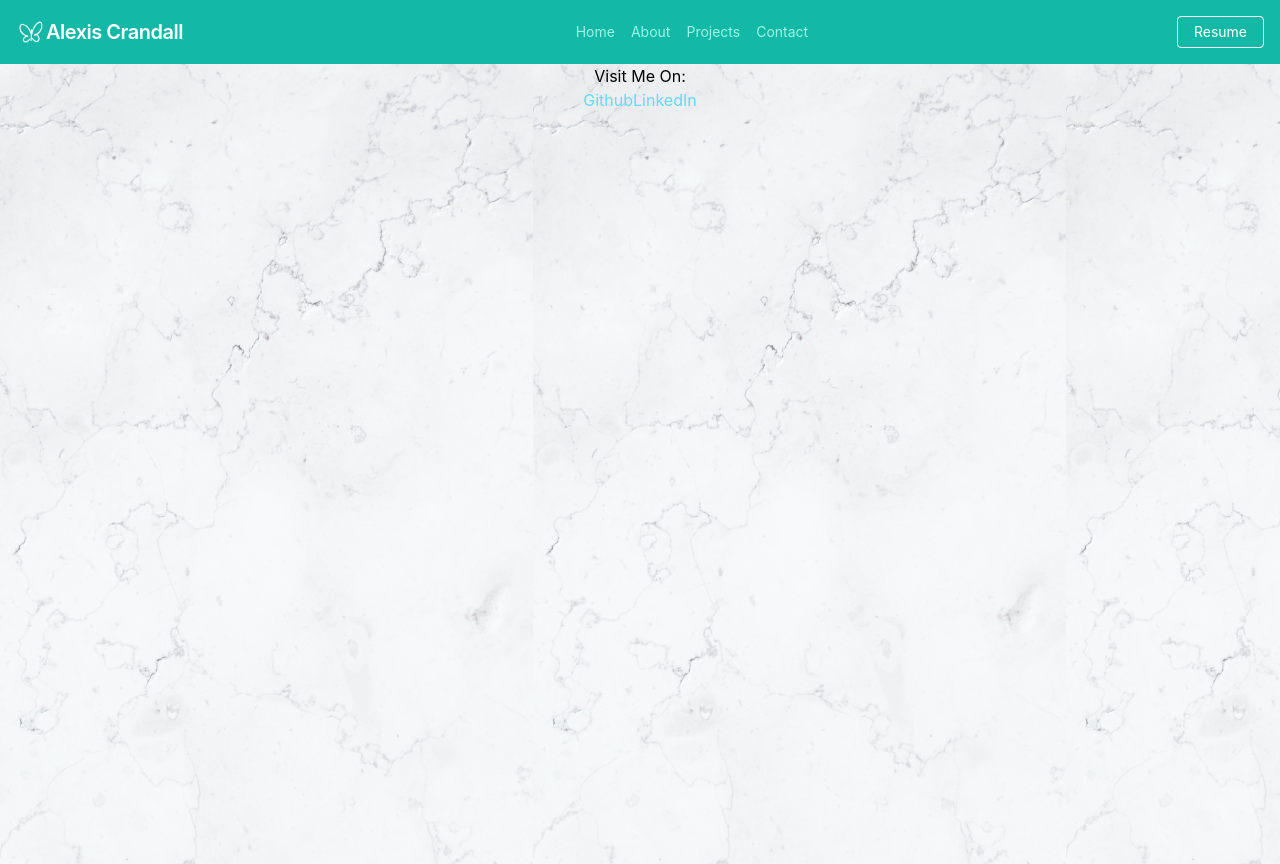
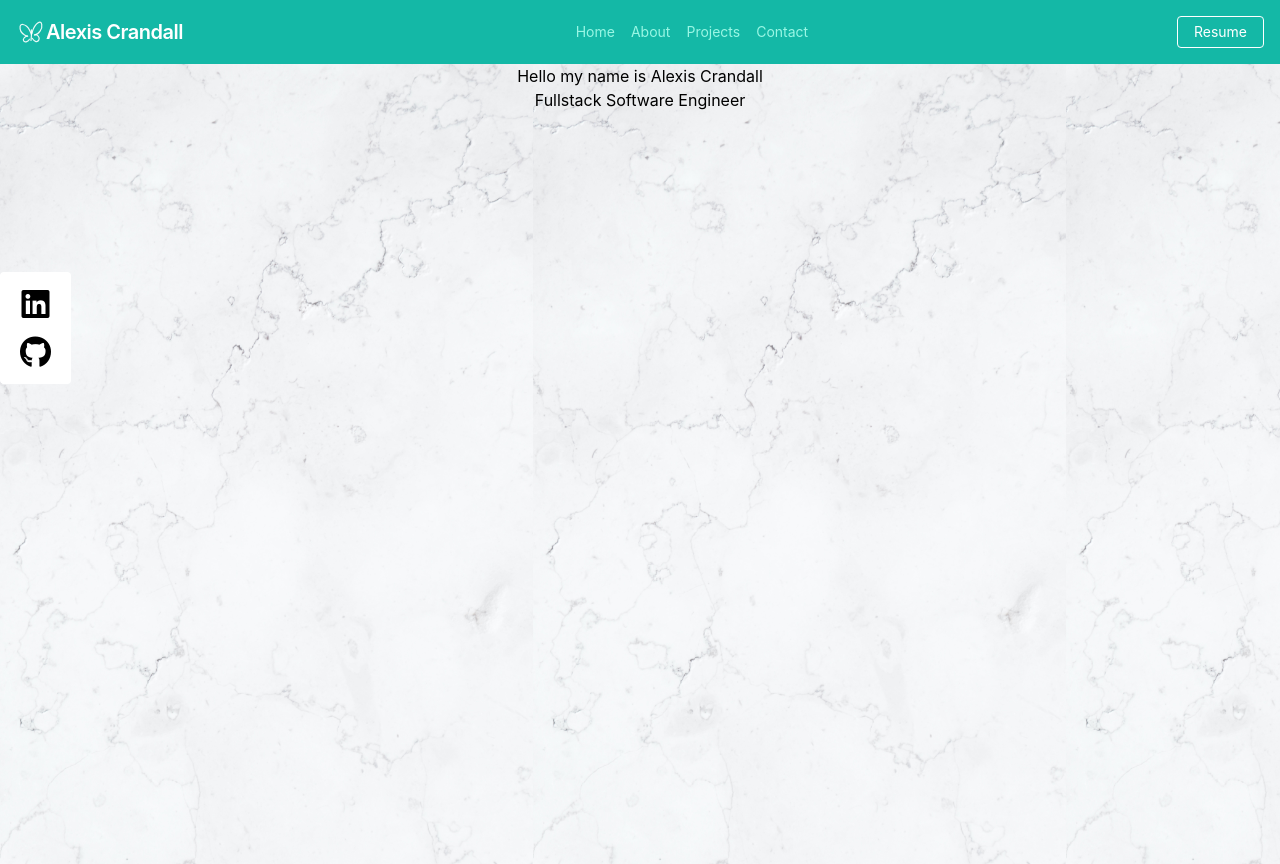
Before and after one commit to apautvein/my-portfolio, a React (Create React App) app: page / in a window 1280 px wide. Built offline with nearby package versions, Linux system fonts and the light colour scheme.

Commit message:
add social media links.

```diff
--- a/package.json
+++ b/package.json
@@ -3,6 +3,7 @@
   "version": "0.1.0",
   "private": true,
   "dependencies": {
+    "@fortawesome/fontawesome-free": "^6.4.0",
     "@testing-library/jest-dom": "^5.16.5",
     "@testing-library/react": "^13.4.0",
     "@testing-library/user-event": "^13.5.0",
--- a/src/App.js
+++ b/src/App.js
@@ -1,28 +1,15 @@
 import './App.css';
 import Navigation from './Navigation';
+import SocialMedia from './SocialMedia';
 
 function App() {
   return (
     <div className="App">
       <Navigation />
       <div className="bg-contain min-h-screen" style={{ backgroundImage: "url(/background.jpg)" }}>
-        <p>Visit Me On:</p>
-        <a
-          className="App-link"
-          href="https://github.com/apautvein"
-          target="_blank"
-          rel="noopener noreferrer"
-        >
-          Github
-        </a>
-        <a
-          className="App-link"
-          href="https://reactjs.org"
-          target="_blank"
-          rel="noopener noreferrer"
-        >
-          LinkedIn
-        </a>
+       <div>Hello my name is Alexis Crandall</div>
+       <div>Fullstack Software Engineer</div>
+        <SocialMedia/>
       </div>
     </div>
   );
--- /dev/null
+++ b/src/SocialMedia.js
@@ -0,0 +1,14 @@
+function SocialMedia() {
+    return (
+        <div className='bg-white space-y-6 fixed p-5 rounded mt-40'>
+            <div>
+                <a href="https://www.linkedin.com/in/alexis-crandall-409a76158"><i class="fa-brands fa-linkedin fa-2xl"></i></a>
+            </div>
+            <div>
+                <a href="https://github.com/apautvein"><i class="fa-brands fa-github fa-2xl"></i></a>
+            </div>
+        </div>
+    );
+}
+
+export default SocialMedia;
--- a/src/index.js
+++ b/src/index.js
@@ -3,6 +3,7 @@ import ReactDOM from 'react-dom/client';
 import './index.css';
 import App from './App';
 import reportWebVitals from './reportWebVitals';
+import '@fortawesome/fontawesome-free/css/all.min.css';
 
 const root = ReactDOM.createRoot(document.getElementById('root'));
 root.render(
```
Also changed, not shown: 1 other file (tests, documents, lock files or other folders).
